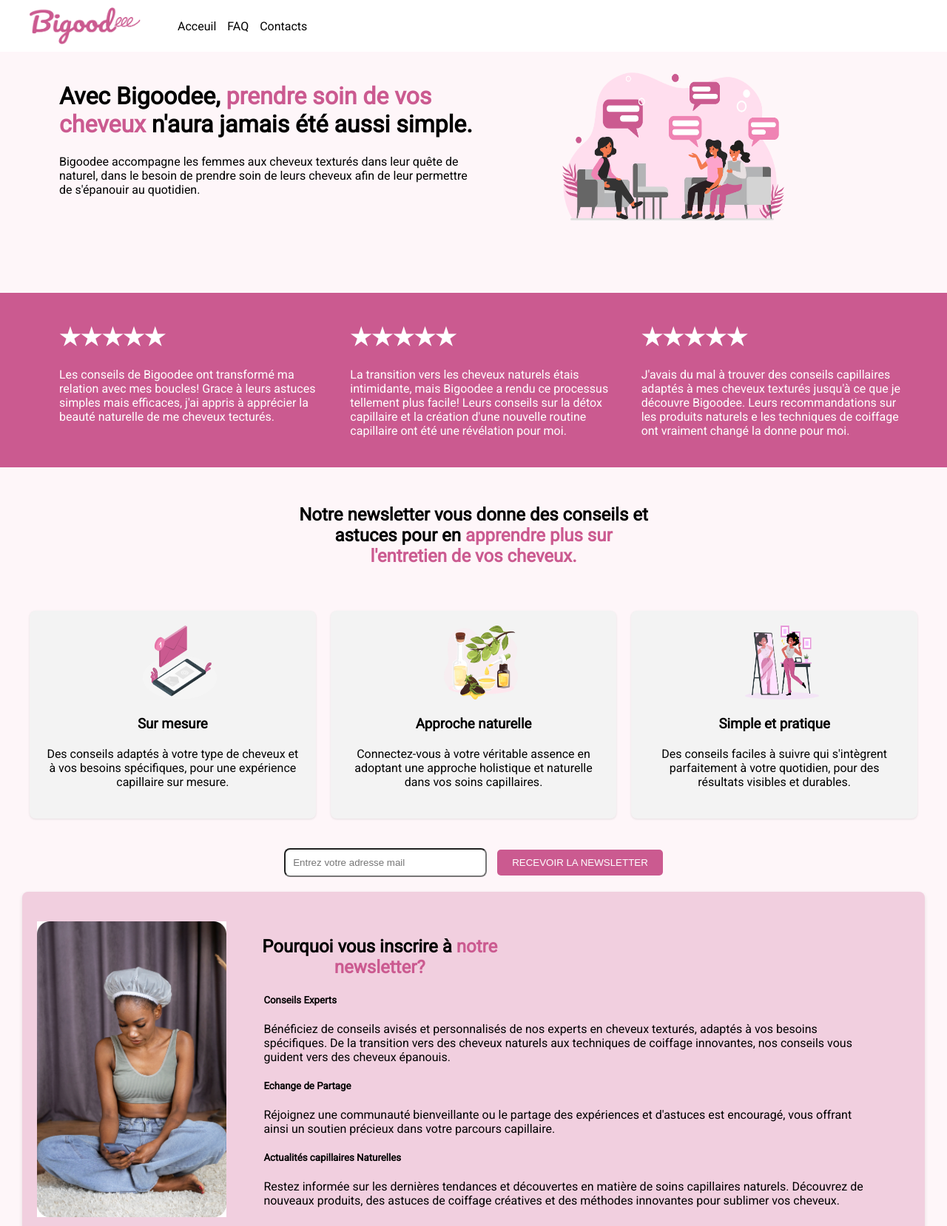
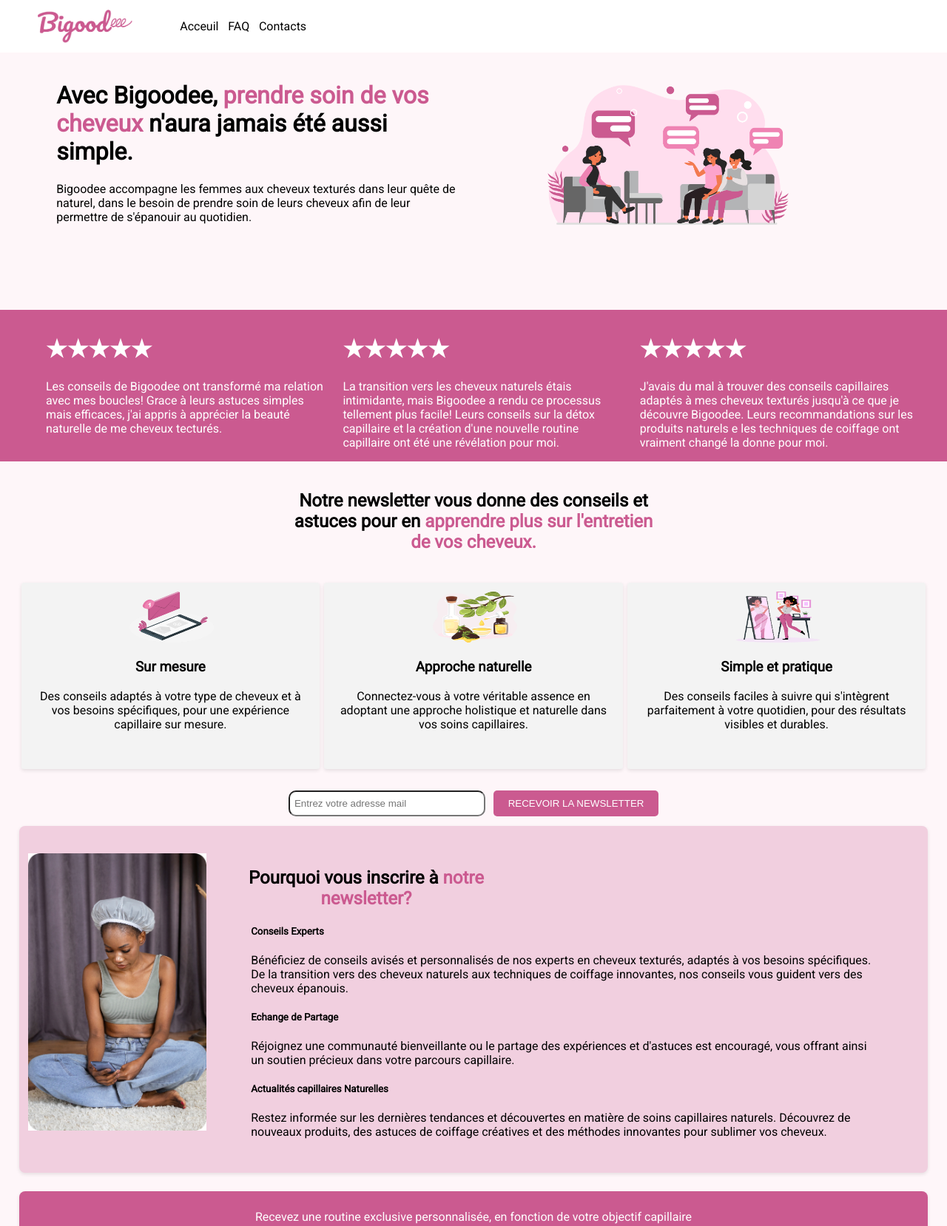
Before and after one commit to junioranoldsietcheping/TestDev, a plain HTML site: page index.html in a window 1280 px wide. Shown: the top 1658 px of the page at 74% size. Drawn offline with Linux system fonts and the light colour scheme.

Commit message:
Mise à jour

```diff
--- a/style.css
+++ b/style.css
@@ -8,7 +8,7 @@
 
         nav{
             background-color: #fff;
-            padding: 10px;
+            padding: 1%;
             color: black;
             position: fixed;
             top: 0;
@@ -18,40 +18,27 @@
             z-index: 1000;
             display: flex;
             align-items: center;
-            margin-bottom: 20px;
+            margin-bottom: 2%;
         }
         nav a{
 
             text-decoration: none;
-            margin-right: 15px;
+            margin-right: 1%;
             color: black;
         }
-        .menu {
-            background-color: #fff;
-            padding: 10px;
-            border-bottom: 20px;
-            position: fixed;
-            top: 0;
-            color: black;
-            left: 0;
-            width: 100%;
-            z-index: 1000;
-            display: flex;
-            align-items: center;
-        }
         .logo{
-            width: 150px;
-            height: 50px;
-            margin-left: 30px;
-            margin-right: 50px;
+            width: 10%;
+            height: 2%;
+            margin-left: 3%;
+            margin-right: 5%;
 
         }
 
         .header {
             text-align: 0;
-            padding: 70px;
-            margin-bottom: 20px;
-            margin-left: 10px;
+            padding: 7%;
+            margin-bottom: 2%;
+            margin-left: 0%;
 
         }
         .textcolor {
@@ -61,79 +48,80 @@
         .groups{
             display: flex;
             justify-content: space;
-            margin: 20px 0;
+            margin: 1% 0;
             margin-left: 0;
-            margin-right: 200px;
+            margin-right: 15%;
             align-items: center;
         }
 
         .group{
-            width: 300px;
-            height: 200px;
-            padding: 20px;
-            margin-left: 20px;
+            width: 30%;
+            height: 20%;
+            padding: 2%;
+            margin-left: 2%;
             align-content: center;
         }
         .ratings {
             display: flex;
-            padding-top: 20px;
+            padding-top: 1%;
             justify-content: space-around;
             background: #CB5A90;
-            padding: 20px;
+            padding: 1%;
 
         }
         .coms{
             display: flex;
             justify-content: space;
             padding: 30;
-            margin-left: 30px;
-            margin-right: 30px;
+            margin-left: 2%;
+            margin-right: 2%;
         }
         .com{
             flex: 1;
-            margin-left: 30px;
-            padding: 0px;
+            margin-left: 2%;
+            padding: 0;
             color: white;
             border-radius: 8px;
         }
         .newsletter h2 {
             text-align: 0;
-            margin: 50px;
-            margin-left: 400px;
-            margin-right: 400px;
+            margin:3%;
+            margin-left: 30%;
+            margin-right: 30%;
         }
          .img{
-            width: 100px;
-            height: 100px;
+            width: 30%;
+            height: 30%;
             align-content: center;
-            margin-left: 20px;
+            margin-left: 1%;
 
         }
 
         .features {
             display: flex;
             justify-content: space-around;
-            margin: 30px  ;
+            margin: 2% ;
         }
 
         .feature {
             flex: 1;
-            margin: 010px;
-            padding: 20px;
+            margin: 0.25%;
+            padding: 1%;
             background: #f3f3f3;
-            border-radius: 8px;
+            border-radius: 1%;
             text-align: center;
-            box-shadow: 0 1px 3px rgba(0, 0, 0, 0.1);
+            box-shadow: 0 2px 5px rgba(0, 0, 0, 0.1);
         }
 
         .news{
             text-align: center;
         }
         .news input[type="email"] {
-            padding: 10px;
+            padding: 0.5%;
+            height: 18px;
             width: 250px;
-            margin-right: 10px;
-            border-radius: 8px;
+            margin-right: 0.5%;
+            border-radius: 10px;
 
 
         }
@@ -147,35 +135,35 @@
         }
         .newsletter-container {
             background: #F1CFDF;
-            padding: 20px;
+            padding: 1%;
             border-radius: 8px;
             box-shadow: 0 2px 5px rgba(0, 0, 0, 0.1);
-            margin: 30px;
-            margin-top: 20px;
+            margin: 2%;
+            margin-top: 1%;
         }
         .conseils{
             display: flex;
             justify-content: space-around;
-            margin: 20px 0;
+            margin: 2% 0;
         }
         .femme{
-            width: 300px;
-            height: 400px;
+            width: 20%;
+            height: 30%;
         }
         .conseil{
-            margin-left: 50px;
-            margin-right: 50px;
+            margin-left: 5%;
+            margin-right: 5%;
         }
        .conseil h2{
-            margin-right: 500PX;
-            margin-left: -10px;
+            margin-right: 60%;
+            margin-left: -3%;
         }
         .container{
             background: #CB5A90;
-            padding: 20px;
+            padding: 1%;
             border-radius: 8px;
             box-shadow: 0 2px 5px rgba(0, 0, 0, 0.1);
-            margin: 30px;
+            margin: 2%;
             text-align: center;
         }
         .container p{
@@ -185,19 +173,19 @@
             text-align: left;
             border-radius: 8px;
             background-color: #fcf6f6;
-            margin: 30px ;
+            margin: 2%;
 
         }
         .faq p{
-            margin-bottom: 5px;
+            margin-bottom: 1%;
             display: flex;
             justify-content: space-between;
             box-shadow: 0 2px 5px rgba(0, 0, 0, 0.1);
             align-items: center;
         }
         .faq p span{
-            width: 30px;
-            height: 30px;
+            width: 2%;
+            height:3%;
             border-radius: 50%;
             border-color: black;
             background-color: black;
@@ -223,19 +211,19 @@
         }
         .container2{
             background: #FDEBF1;
-            padding: 20px;
-            margin: 30px;
+            padding: 1%;
+            margin: 2%;
             border-radius: 8px;
             box-shadow: 0 2px 5px rgba(0, 0, 0, 0.1);
         }
         h2{
-            margin-left: 400px;
-            margin-right: 400px;
+            margin-left: 32%;
+            margin-right: 35%;
             text-align: center;
 
         }
         p{
-            margin: 20px 0;
+            margin: 1% 0;
         }
         .container2 input[type="email"]{
             padding: 10px;
@@ -256,9 +244,9 @@
 
         }
         .radioGroup{
-            margin: 15px 0;
-            margin-left: 30px;
-            margin-bottom: 15px;
+            margin: 1% 0;
+            margin-left: 2.5%;
+            margin-bottom: 1%;
         }
         input[type="radio"]{
             accent-color: #cb5a90;
@@ -271,16 +259,16 @@
         }
         .fin {
             flex: 1;
-            margin: 010px;
-            padding: 20px;
+            margin: 01%;
+            padding: 1%;
             color: white;
         }
         .fin .logo{
 
-            width: 150px;
-            height: 50px;
-            margin-left: 0px;
-            margin-right: 50px;
+            width: 35%;
+            height: 25%;
+            margin-left: 3%;
+            margin-right: 5%;
         }
         .fin ul{
             list-style-type: none;
```
